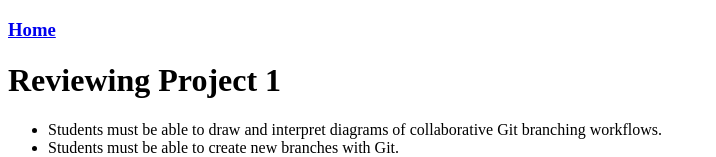
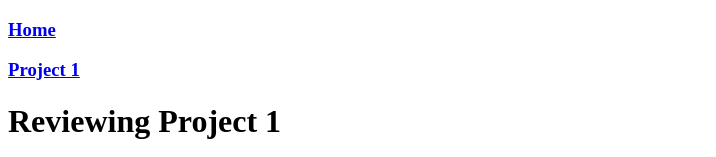
Before and after one commit to arosner92/activity3, a plain HTML site: page index.html in a window 1280 px wide. Shown: the top 157 px of the page, without its empty margins (0-716 px from the left). Drawn offline with Linux system fonts and the light colour scheme.

Commit message:
Another link

```diff
--- a/index.html
+++ b/index.html
@@ -7,6 +7,8 @@
 
     <body>
         <a href='http://arosner92.github.io' alt='Home'><h3>Home</h3></a>
+        <a href='http://arosner92.github.io/activity3' alt='Project 1'><h3>Project 1</h3></a>
+
         <h1>Reviewing Project 1</h1>
         <ul>
             <li>Students must be able to draw and interpret diagrams of collaborative Git branching workflows.</li>
```
